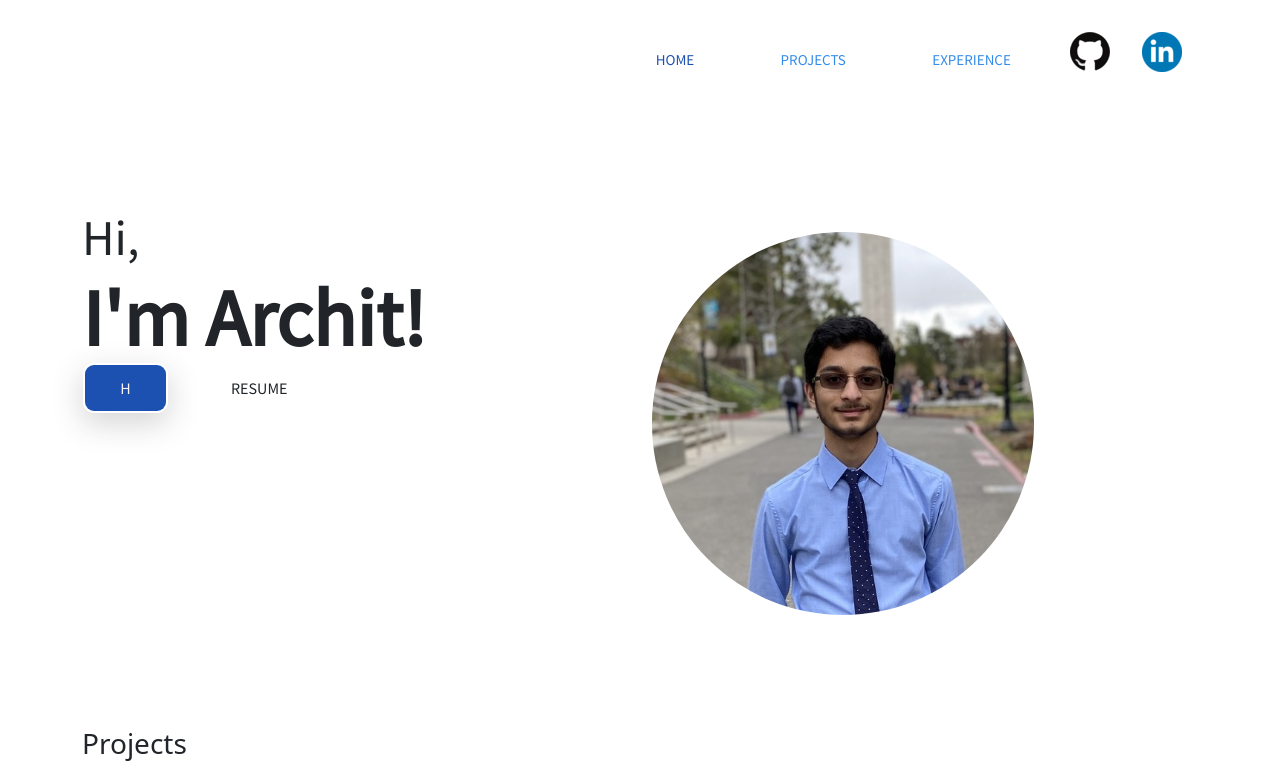
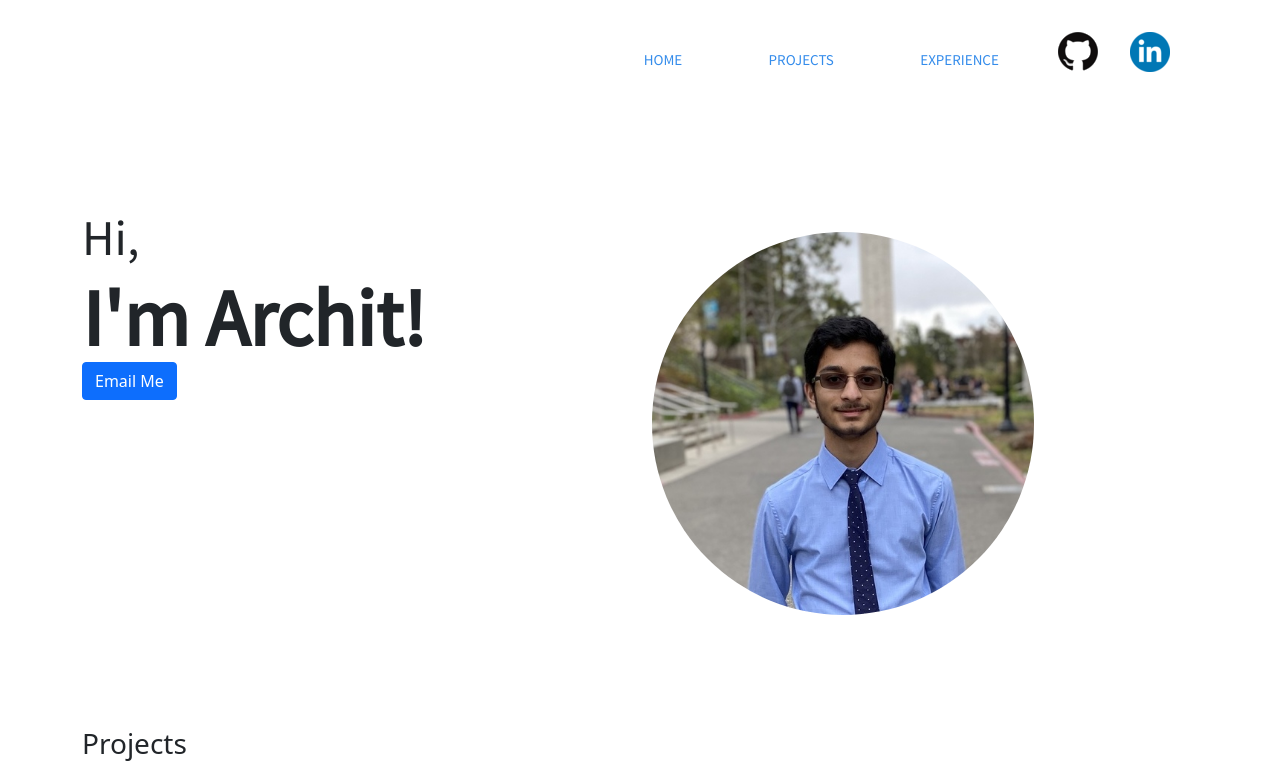
Before and after one commit to archt3/archt3.github.io, a plain HTML site: page index.html in a window 1280 px wide. Shown: the top 775 px of the page. Drawn offline with Linux system fonts and the light colour scheme.

Commit message:
collapse working

```diff
--- a/css/global.css
+++ b/css/global.css
@@ -11,7 +11,7 @@
     border-radius: 12px;
 }
 
-.button.primary-button{
+.button.btn-primary{
     background: var(--gradient-color);
     background-clip: padding-box;
     color: whitesmoke;
--- a/index.html
+++ b/index.html
@@ -18,22 +18,22 @@
 	<header class = "header_area">
 		<div class="main-menu">
       <div class="container">
-      <nav class="navbar navbar-expand-lg navbar-light">
-        <a class="navbar-brand" href="#"></a>
-        <button class="navbar-toggler" type="button" data-toggle="collapse" data-target="#navbarNav" aria-controls="navbarNav" aria-expanded="false" aria-label="Toggle navigation">
+        <nav class="navbar navbar-expand-lg navbar-light ">
+          <div class="container-fluid">
+            <div class="me-auto"></div>
+            <button class="navbar-toggler" type="button" data-bs-toggle="collapse" data-bs-target="#navbarNav" aria-controls="navbarNav" aria-expanded="false" aria-label="Toggle navigation">
               <span class="navbar-toggler-icon"></span>
             </button>
             <div class="collapse navbar-collapse" id="navbarNav">
-          <div class="me-auto"></div>
-          <ul class="navbar-nav">
-            <li class="nav-item active">
-              <a class="nav-link" href="#">Home <span class="sr-only">(current)</span></a>
+              <ul class="navbar-nav ms-auto">
+                <li class="nav-item">
+                  <a class="nav-link active" aria-current="page" href="#">Home</a>
                 </li>
                 <li class="nav-item">
                   <a class="nav-link" href="#proj">Projects</a>
                 </li>
                 <li class="nav-item">
-              <a class="nav-link" href="#">Experience</a>
+                  <a class="nav-link" href="#exp">Experience</a>
                 </li>
 
                 <li class="nav-item">
@@ -45,6 +45,7 @@
                     " target="_blank" rel="noopener noreferrer" class="navbar-left"><img src="in.png"></a>
                     </li>
               </ul>
+            </div>
           </div>
         </nav>
     </div>
@@ -65,8 +66,9 @@
             </h4>
             <div class="site-buttons">
               <div class="d-flex flex-row flex-wrap">
-                <button type="button" class="btn button primary-button me-4">H</button>
-                <button type="button" class="btn button secondary-button text-uppercase">Resume</button>
+                <a class="btn btn-primary" href="mailto:archit@berkeley.edu" target="_blank" rel="noopener noreferrer" role="button">Email Me</a>
+                <!--<button type="button" class="btn button secondary-button text-uppercase">Resume</button>-->
+
               </div>
             </div>
           </div>
@@ -273,6 +275,7 @@
 
     </div>
   </div>
+
     <script src="./jquery.3.5.1.js" charset="utf-8"></script>
     <script src="./bootstrap.min.js" charset="utf-8"></script>
   </body>
```
Also changed, not shown: 1 other file. Lines whose indentation alone changed are shown as unchanged.
